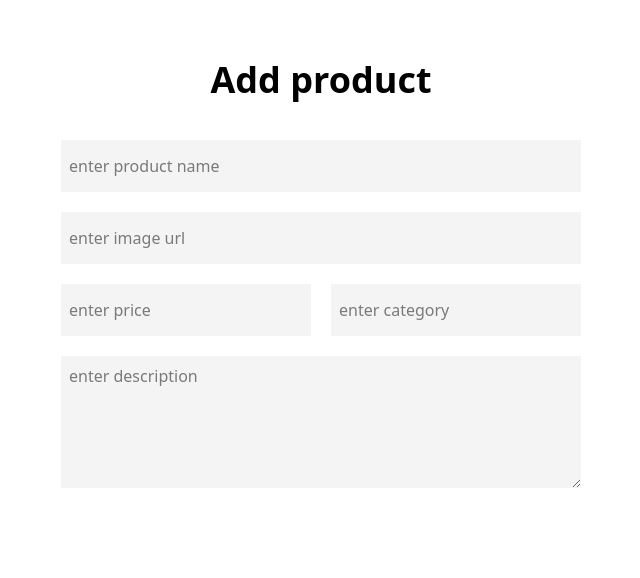
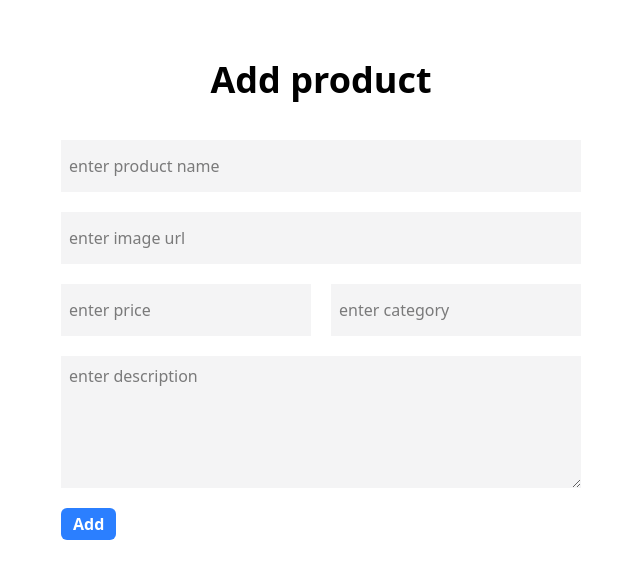
Before and after one commit to AkHiL667/ecommerce, a React (Vite) app: page /create in a window 1280 px wide. Shown: the top 578 px of the page, without its empty margins (319-959 px from the left). Built offline with nearby package versions, Linux system fonts and the light colour scheme; no server answers.

Commit message:
implemented local storage and added functionality for adding a product

```diff
--- a/package.json
+++ b/package.json
@@ -12,6 +12,7 @@
   "dependencies": {
     "@tailwindcss/vite": "^4.1.4",
     "axios": "^1.9.0",
+    "nanoid": "^5.1.5",
     "react": "^19.0.0",
     "react-dom": "^19.0.0",
     "react-router-dom": "^7.5.3",
--- a/src/assets/components/Create.jsx
+++ b/src/assets/components/Create.jsx
@@ -1,23 +1,61 @@
-import React, { useState } from "react";
+import { nanoid } from "nanoid";
+import React, { useContext, useState } from "react";
+import { userContext } from "../utils/Context";
+import { useNavigate } from "react-router-dom";
+
 
 function Create() {
-  const [name, setName] = useState("");
+  const [val, setVal] = useContext(userContext)
+  const navigate = useNavigate()
+  const [title, setName] = useState("");
   const [image, setImage] = useState("");
   const [price, setPrice] = useState("");
   const [category, setCategory] = useState("");
   const [description, setDescription] = useState("");
+  let submitAction = (e) => {
+    e.preventDefault();
+    if (
+      title.trim().length <= 5 ||
+      image.trim().length <= 5 ||
+      category.trim().length <= 5 ||
+      description.trim().length <= 5 ||
+      price.trim().length <= 1
+    ) {
+      alert("Please fill out every field with correct details.");
+      return;
+    }
+    const newProductData = {
+      id : nanoid(),
+      title,
+      image,
+      price,
+      category,
+      description,
+    };
+    setVal ([...val,newProductData])
+
+    localStorage.setItem(
+      "val", JSON.stringify([...val,newProductData]))
+    console.log(newProductData)
+    navigate("/")
+  };
+
   return (
     <div>
       <h1 className=" w-screen pt-15 text-4xl font-bold text-center  ">
         Add product
       </h1>
-      <form className="flex flex-col items-center w-screen pt-10 " action="">
+      <form
+        onSubmit={submitAction}
+        className="flex flex-col items-center w-screen pt-10 "
+        action=""
+      >
         <input
           className=" w-130 p-2 h-13 bg-zinc-100 "
           type="text"
           placeholder="enter product name"
           onChange={(e) => setName(e.target.value)}
-          value={name}
+          value={title}
         />
         <input
           className=" mt-5 w-130 p-2 h-13 bg-zinc-100 "
@@ -27,7 +65,6 @@ function Create() {
           value={image}
         />
         <div className="w-130 flex gap-5">
-
           <input
             className=" mt-5 w-130 p-2 h-13 bg-zinc-100 "
             type="number"
@@ -52,6 +89,14 @@ function Create() {
           onChange={(e) => setDescription(e.target.value)}
           value={description}
         />
+        <div className=" w-130">
+          <button
+            type="submit"
+            className="bg-blue-500 text-white font-semibold px-3 rounded-md mt-5 py-[4px] self-center"
+          >
+            Add
+          </button>
+        </div>
       </form>
     </div>
   );
--- a/src/assets/components/UserDetails.jsx
+++ b/src/assets/components/UserDetails.jsx
@@ -5,29 +5,33 @@ import axios from '../utils/Axios'
 import Loading from './Loading'
 
 function UserDetails() {
+  const[val, setVal] = useContext(userContext)
   const req = useParams()
   const needid = req.id
- const [val, setVal] = useState('')
- let getData = async ()=>{
-  try {
-    let data = await axios('/products/'+needid)
-    setVal(data.data)
-  } catch (error) {
-    console.log(error)
+ let [value, setvalue] = useState(null)
+//  let getData = async ()=>{
+//   try {
+//     let data = await axios('/products/'+needid)
+//     setVal(data.data)
+//   } catch (error) {
+//     console.log(error)
+//   }
+//  }
+ useEffect(()=>{
+  if (!value){
+  setvalue(val.filter((p)=> p.id == needid)[0])
   }
- }
- useEffect(()=>{
-  getData()
- },[])
-  return ( val?
+},[])
+
+  return ( value?
 
     <div className='flex h-screen w-[80%] py-[10%] gap-5 m-auto'>
-      <img className='h-[80%] w-[40%] object-contain bg-no-repeat' src={val.image} alt="" />
+      <img className='h-[80%] w-[40%] object-contain bg-no-repeat' src={value.image} alt="" />
       <div className='mt-10 flex flex-col gap-2 w-[70%]'>
-        <h1 className='text-2xl font-bold'>{val.title}</h1>
-        <p className='text-zinc-500 text-sm'>{val.category}</p>
-        <p className='text-red-500 font-bold'>${val.price}</p>
-        <p className='text-xs w-[70%] '>{val.description}</p>
+        <h1 className='text-2xl font-bold'>{value.title}</h1>
+        <p className='text-zinc-500 text-sm'>{value.category}</p>
+        <p className='text-red-500 font-bold'>${value.price}</p>
+        <p className='text-xs w-[70%] '>{value.description}</p>
         <div className='flex gap-2 mt-5'>
 
         <Link className='px-2 bg-blue-500 w-18 text-center text-white font-bold rounded-md'>Edit</Link>
--- a/src/assets/utils/Context.jsx
+++ b/src/assets/utils/Context.jsx
@@ -3,18 +3,20 @@ import { createContext, useEffect, useState } from "react"
 
 export const userContext = createContext()
 function Context(props) {
-  let [val, setVal] = useState('')
-  let getData = async ()=>{
-    try {
-      let data = await axios('/products')
-      setVal(data.data)
-    } catch (error) {
-      console.log(error)
-    }
-  }
-  useEffect(()=>{
-    getData()
-  },[])
+  let [val, setVal] = useState(
+    JSON.parse(localStorage.getItem("val")) || null)
+  // let getData = async ()=>{
+  //   try {
+  //     let data = await axios('/products')
+  //     setVal(data.data)
+  //   } catch (error) {
+  //     console.log(error)
+  //   }
+  // }
+  // useEffect(()=>{
+  //   // getData()
+
+  // },[])
   return (
     <userContext.Provider value={[ val, setVal ]}>
       {props.children}
```
Also changed, not shown: 1 other file (tests, documents, lock files or other folders). Lines whose indentation alone changed are shown as unchanged.
